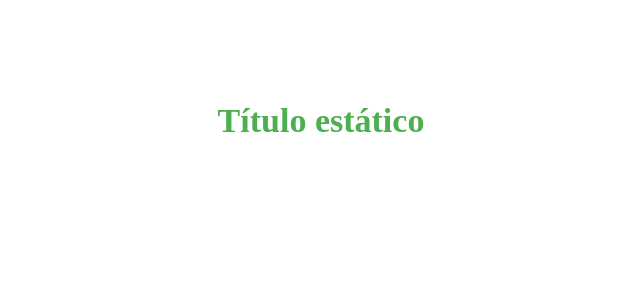
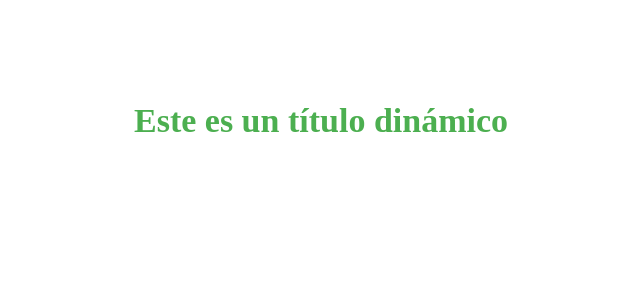
Before and after one commit to deividko/vue-exercises, a Vue app: page / in a window 1280 px wide. Before the commit this address had no page. Shown: the top 300 px of the page, without its empty margins (319-959 px from the left). Built offline with nearby package versions, Linux system fonts and the light colour scheme; the HTML template or start-up script is replaced by a standard one.

Commit message:
Ejercicio 3 Vue, props

```diff
--- a/src/App.vue
+++ b/src/App.vue
@@ -10,7 +10,7 @@ export default {
 </script>
 <template>
   <div id="app">
-    <TheTitle />
+    <TheTitle propTitle="Este es un título dinámico" />
   </div>
 </template>
 
--- a/src/components/TheTitle.vue
+++ b/src/components/TheTitle.vue
@@ -1,14 +1,21 @@
 
 <template>
-  <h2 class="title">Título estático</h2>
+  <h2 class="title">{{ propTitle }}</h2>
 </template>
 
 <script lang="ts">
-export default {
+import { defineComponent } from "vue";
+
+export default defineComponent({
   name: "TheTitle",
-};
+  props: {
+    propTitle: {
+      type: String,
+      required: true,
+    },
+  },
+});
 </script>
-
 <style scoped lang="scss">
 .title {
   font-size: 34px;
```
